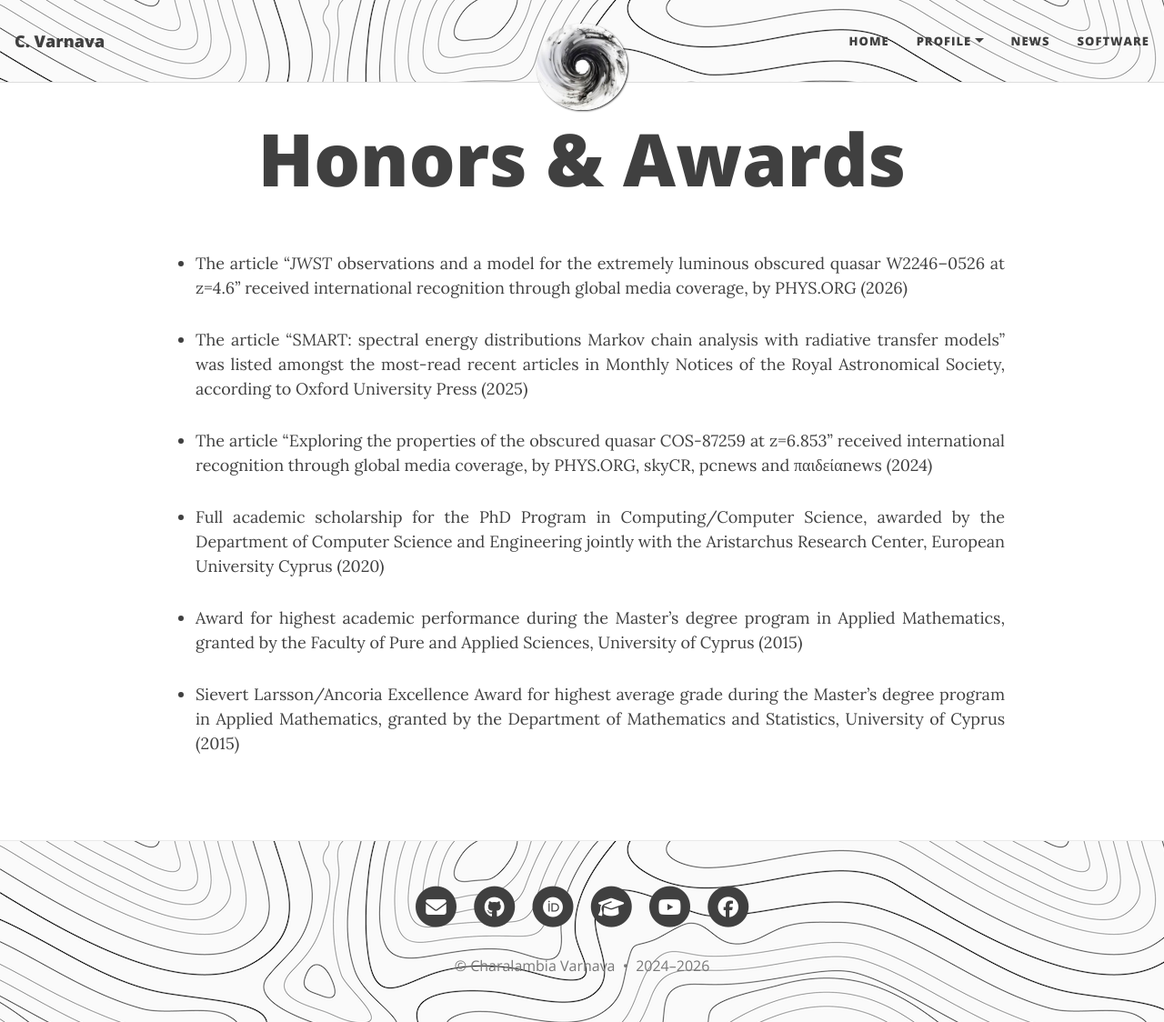
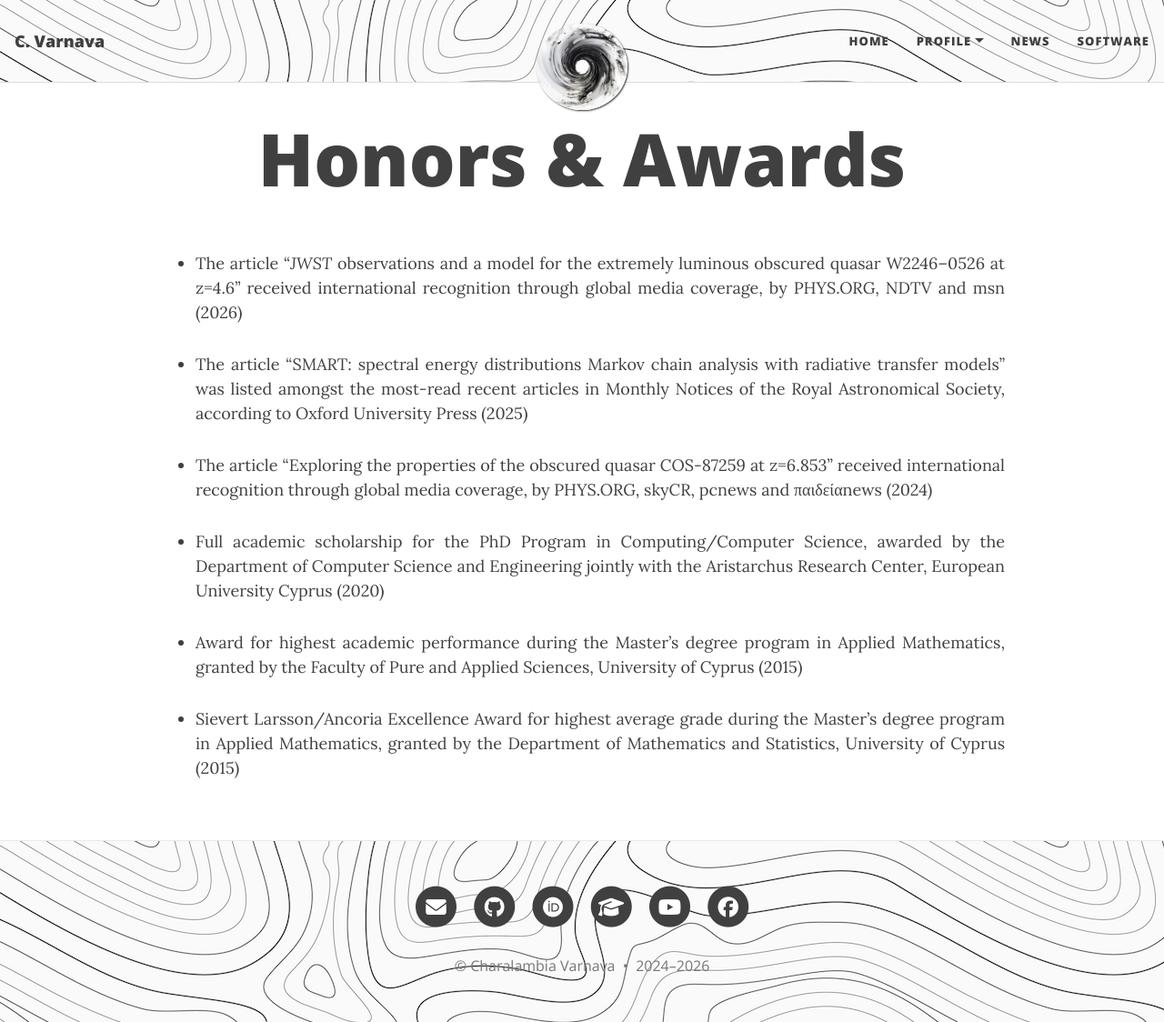
Before and after one commit to ch-var/ch-var.github.io, a Jekyll site: the page built from honors_awards.html, in a window 1280 px wide and 1124 px high. Shown: the whole window at 91% size. Built offline with Jekyll 4.4.1, drawn with Linux system fonts in a browser that asks for light colours.

Commit message:
Update honors_awards.html

```diff
--- a/honors_awards.html
+++ b/honors_awards.html
@@ -22,7 +22,7 @@ title: Honors & Awards
 
 <p></p>
 <ul>
-<li class="responsive-margin">The article “<i>JWST</i> observations and a model for the extremely luminous obscured quasar W2246–0526 at z=4.6” received international recognition through global media coverage, by PHYS.ORG (2026)</li>
+<li class="responsive-margin">The article “<i>JWST</i> observations and a model for the extremely luminous obscured quasar W2246–0526 at z=4.6” received international recognition through global media coverage, by PHYS.ORG, NDTV and msn (2026)</li>
 <p></p>
 <li class="responsive-margin">The article “SMART: spectral energy distributions Markov chain analysis with radiative transfer models” was listed amongst the most-read recent articles in Monthly Notices of the Royal Astronomical Society, according to Oxford University Press (2025)</li>
 <p></p>
```
